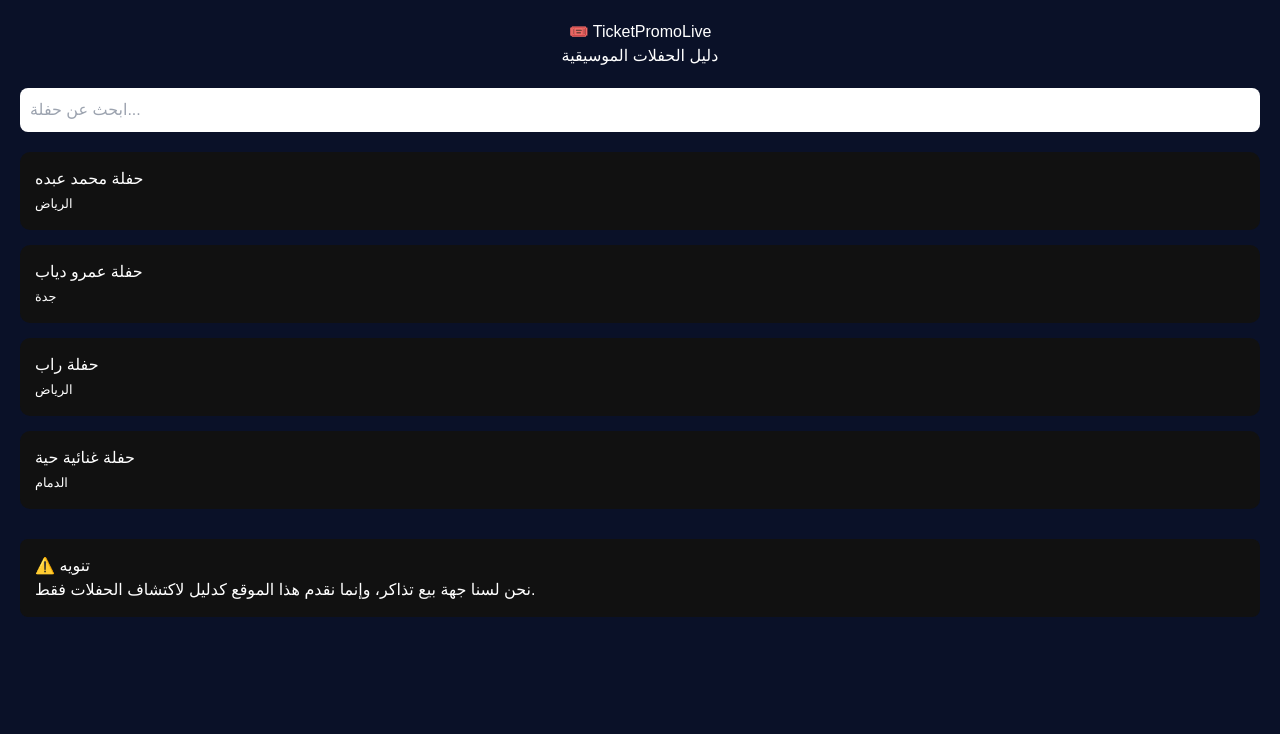
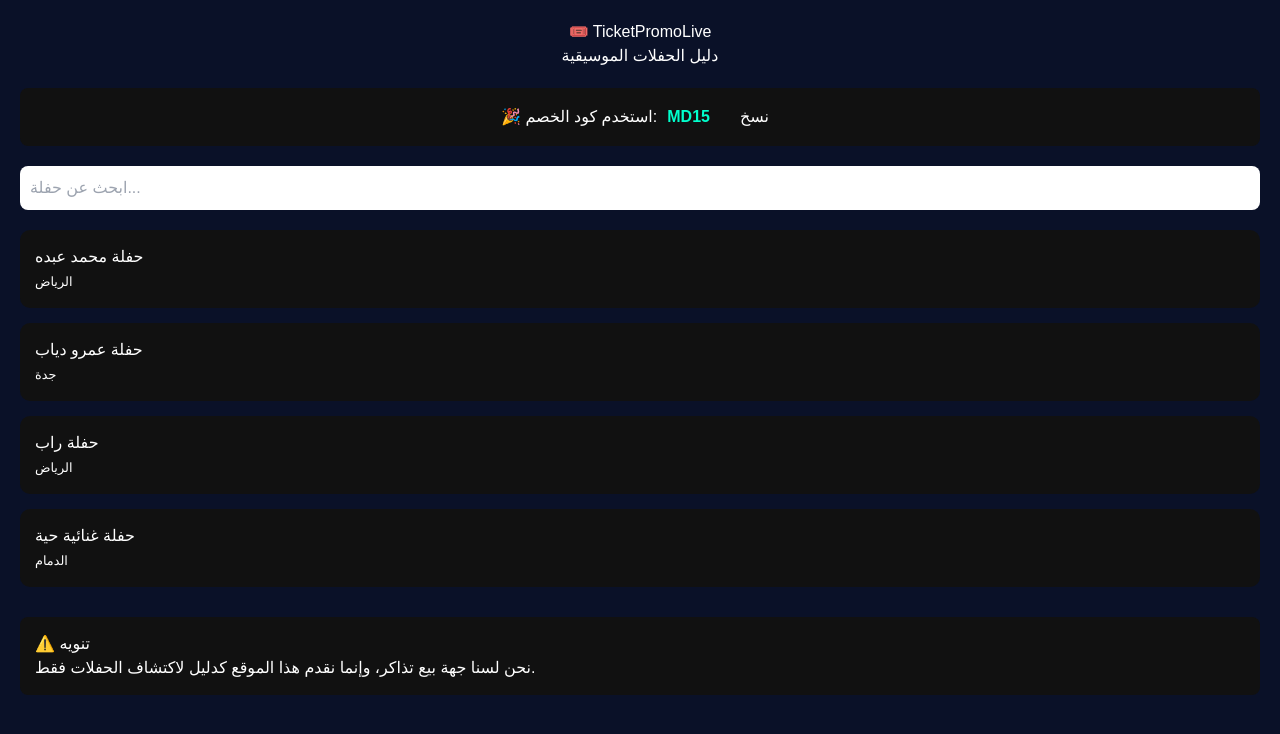
Before and after one commit to tyt4245872-cmyk/ticketpromo, a React (Vite) app: page / in a window 1280 px wide. Shown: the top 734 px of the page. Built offline with nearby package versions, Linux system fonts and the light colour scheme.

Commit message:
Update App.tsx

```diff
--- a/src/App.tsx
+++ b/src/App.tsx
@@ -7,20 +7,30 @@
     { title: "حفلة محمد عبده", city: "الرياض" },
     { title: "حفلة عمرو دياب", city: "جدة" },
     { title: "حفلة راب", city: "الرياض" },
-    { title: "حفلة غنائية حية", city: "الدمام" },
+    { title: "حفلة غنائية حية", city: "الدمام" }
   ];
 
   const filtered = events.filter((e) =>
     e.title.toLowerCase().includes(search.toLowerCase())
   );
 
+  const copyCode = () => {
+    navigator.clipboard.writeText("MD15");
+    alert("✅ تم نسخ كود الخصم");
+  };
+
   return (
     <div style={styles.container}>
-
       <header style={styles.header}>
         <h1>🎟️ TicketPromoLive</h1>
         <p>دليل الحفلات الموسيقية</p>
       </header>
+
+      <div style={styles.promo}>
+        🎉 استخدم كود الخصم:
+        <strong style={{ margin: "0 10px", color: "#00ffcc" }}>MD15</strong>
+        <button onClick={copyCode} style={styles.button}>نسخ</button>
+      </div>
 
       <input
         type="text"
@@ -45,7 +55,6 @@
           نحن لسنا جهة بيع تذاكر، وإنما نقدم هذا الموقع كدليل لاكتشاف الحفلات فقط.
         </p>
       </div>
-
     </div>
   );
 }
@@ -61,6 +70,20 @@
   header: {
     textAlign: "center",
     marginBottom: "20px"
+  },
+  promo: {
+    background: "#111",
+    padding: "12px",
+    borderRadius: "8px",
+    textAlign: "center",
+    marginBottom: "20px"
+  },
+  button: {
+    marginLeft: "10px",
+    padding: "5px 10px",
+    borderRadius: "6px",
+    border: "none",
+    cursor: "pointer"
   },
   search: {
     width: "100%",
```
